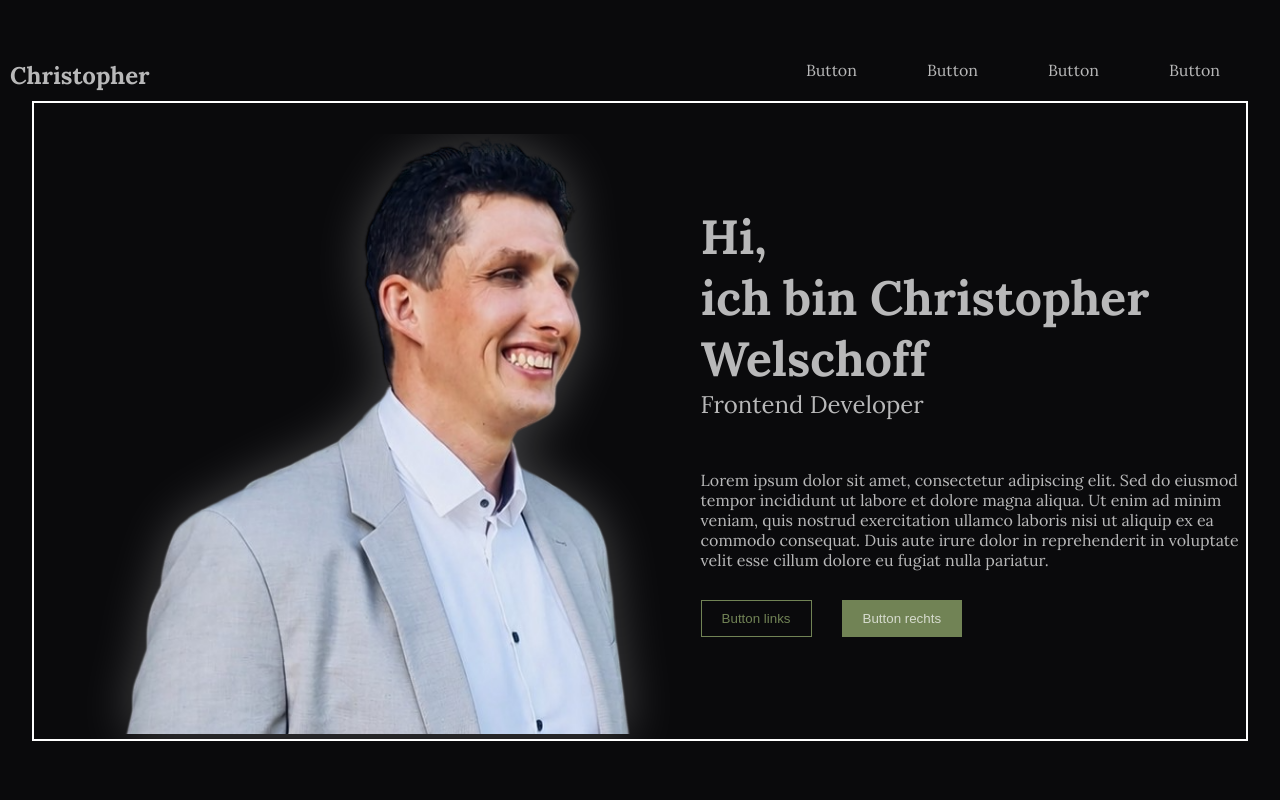
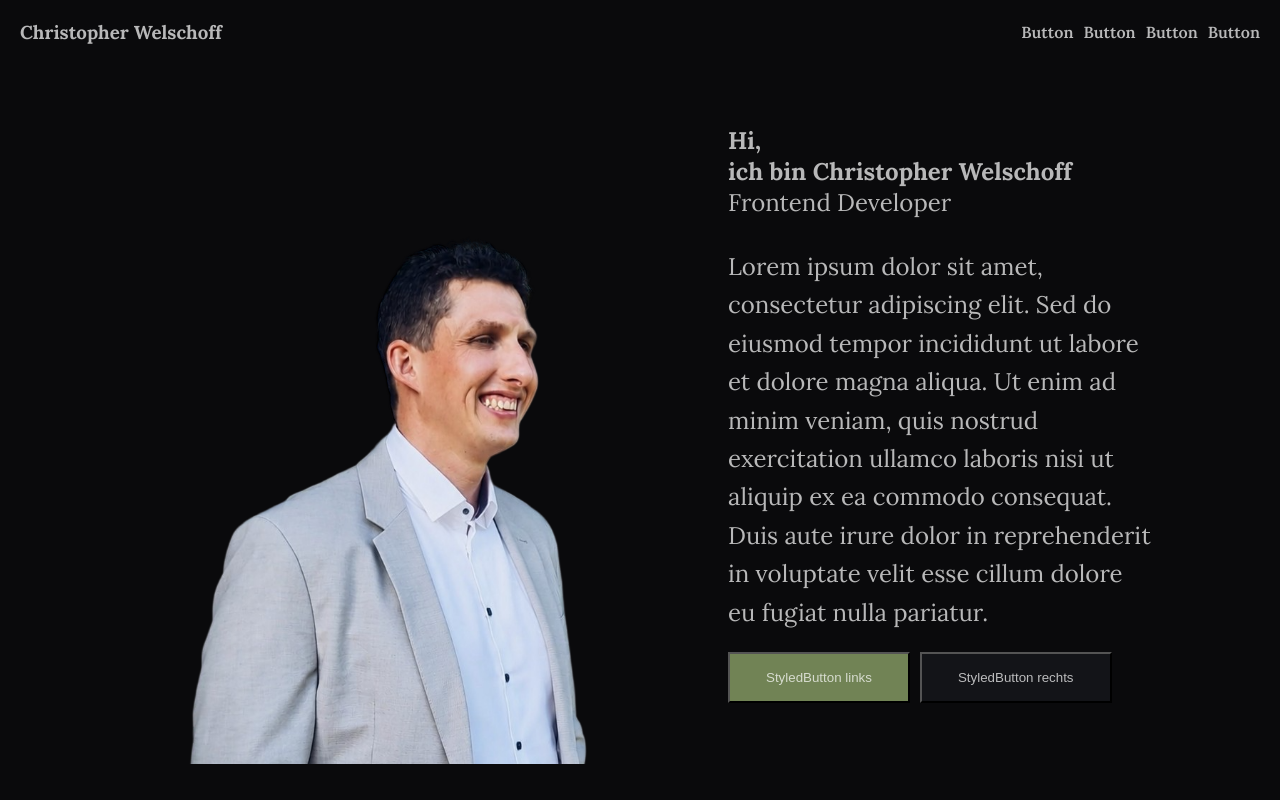
Before and after one commit to ChristopherWelschoff/my-website, a Next.js app: page / in a window 1280 px wide. Built offline with nearby package versions, Linux system fonts and the light colour scheme.

Commit message:
fix all css

```diff
--- a/components/Layout/Layout.js
+++ b/components/Layout/Layout.js
@@ -3,60 +3,64 @@ import Link from "next/link";
 
 export default function Layout({ children }) {
   return (
-    <Page>
+    <div>
       <StyledHeader>
-        <h2>Christopher</h2>
+        <h3>Christopher Welschoff</h3>
 
-        <StyledLinkContainer>
+        <LinkContainer>
           <StyledLink href="">Button</StyledLink>
           <StyledLink href="">Button</StyledLink>
           <StyledLink href="">Button</StyledLink>
           <StyledLink href="">Button</StyledLink>
-        </StyledLinkContainer>
+        </LinkContainer>
       </StyledHeader>
 
-      <StyledMain>{children}</StyledMain>
-
-      {/* <StyledFooter>Placeholder</StyledFooter> */}
-    </Page>
+      <main>{children}</main>
+    </div>
   );
 }
 
-const Page = styled.div`
+const StyledHeader = styled.header`
+  padding: 20px;
   display: flex;
-  flex-direction: column;
+  justify-content: space-between;
+  align-items: center;
 `;
 
-const StyledMain = styled.main`
-  flex: 1;
-`;
+const LinkContainer = styled.div`
+  display: flex;
+  align-items: center;
 
-const StyledHeader = styled.div`
-  display: flex;
-  justify-content: space-between;
-  padding: 10px;
-  margin-top: 50px;
-`;
-
-const StyledLinkContainer = styled.div`
-  display: flex;
-  gap: 20px;
-  font-size: 1rem;
+  gap: 10px;
 `;
 
 const StyledLink = styled(Link)`
+  position: relative;
   color: var(--text-primary);
   text-decoration: none;
-  margin-right: 50px;
+  font-weight: 600;
+
+  transition: color 0.2s ease;
+
+  &::after {
+    content: "";
+    position: absolute;
+    left: 0;
+    bottom: -6px;
+    width: 100%;
+    height: 2px;
+    background: var(--accent-green-hover);
+
+    transform: scaleX(0);
+    transform-origin: left;
+    transition: transform 0.3s ease;
+  }
 
   &:hover {
-    text-decoration: underline;
     color: var(--accent-green-hover);
   }
+
+  &:hover::after {
+    transform: scaleX(1);
+  }
 `;
-
-// const StyledFooter = styled.footer`
-//   width: 100%;
-//   border: solid white 2px;
-//   padding: 20px;
-// `;
--- a/components/Skillbar/skillbar.js
+++ b/components/Skillbar/skillbar.js
@@ -4,48 +4,18 @@ import styled from "styled-components";
 
 export default function Skillbar() {
   return (
-    <>
-      <SkillTextContainer>
-        <p>Tech-Stack</p>
-      </SkillTextContainer>
-      <SkillsContainer>
+    <div>
+      <div>Tech-Stack</div>
+
+      <ul>
         {skills.map((skill) => {
           return (
-            <>
-              <StyledListItem key={skill.name}>
-                <Image width={48} height={48} alt="skill" src={skill.icon} />
-                <p>{skill.name}</p>
-              </StyledListItem>
-            </>
+            <li key={skill.name}>
+              <Image alt={skill.name} width={48} height={48} src={skill.icon} />
+            </li>
           );
         })}
-      </SkillsContainer>
-    </>
+      </ul>
+    </div>
   );
 }
-
-const SkillTextContainer = styled.div`
-  display: flex;
-  justify-content: flex-start;
-`;
-
-const SkillsContainer = styled.ul`
-  display: flex;
-  flex-direction: row;
-  justify-content: center;
-
-  gap: 70px;
-  list-style: none;
-  border: solid white 1px;
-`;
-
-const StyledListItem = styled.li`
-  display: flex;
-  gap: 5px;
-  flex-direction: column;
-  justify-content: center;
-  padding: 24px 48px;
-  background-color: var(--bg-card);
-
-  /* filter: drop-shadow(0 0 25px rgba(255, 255, 255, 0.25)); */
-`;
--- /dev/null
+++ b/components/Title/title.js
@@ -0,0 +1,71 @@
+import styled from "styled-components";
+
+export default function Title() {
+  return (
+    <WelcomeTextContainer>
+      <p>Hi,</p>
+      <p>ich bin Christopher Welschoff</p>
+
+      <JobText>Frontend Developer</JobText>
+
+      <AboutText>
+        Lorem ipsum dolor sit amet, consectetur adipiscing elit. Sed do eiusmod
+        tempor incididunt ut labore et dolore magna aliqua. Ut enim ad minim
+        veniam, quis nostrud exercitation ullamco laboris nisi ut aliquip ex ea
+        commodo consequat. Duis aute irure dolor in reprehenderit in voluptate
+        velit esse cillum dolore eu fugiat nulla pariatur.
+      </AboutText>
+
+      <ButtonContainer>
+        <StyledButtonLeft>StyledButton links</StyledButtonLeft>
+        <StyledButtonRight>StyledButton rechts</StyledButtonRight>
+      </ButtonContainer>
+    </WelcomeTextContainer>
+  );
+}
+
+const WelcomeTextContainer = styled.div`
+  font-weight: 900;
+  font-size: 1rem;
+
+  @media (min-width: 768px) {
+    font-weight: 900;
+    font-size: 1.5rem;
+  }
+`;
+
+const JobText = styled.p`
+  font-weight: 400;
+`;
+
+const AboutText = styled.p`
+  margin-top: 30px;
+  font-weight: 300;
+  line-height: 1.6;
+`;
+
+const ButtonContainer = styled.div`
+  display: flex;
+  margin-top: 20px;
+  gap: 10px;
+`;
+
+const StyledButtonLeft = styled.button`
+  padding: 6px 12px;
+  background-color: var(--accent-green);
+  color: var(--test-secondary);
+
+  @media (min-width: 768px) {
+    padding: 16px 36px;
+  }
+`;
+
+const StyledButtonRight = styled.button`
+  padding: 6px 12px;
+  background-color: var(--bg-card);
+  color: var(--test-secondary);
+
+  @media (min-width: 768px) {
+    padding: 16px 36px;
+  }
+`;
--- a/pages/_app.js
+++ b/pages/_app.js
@@ -1,6 +1,6 @@
 import GlobalStyle from "@/styles/globalstyles";
 import Layout from "@/components/Layout/Layout";
-import Skillbar from "@/components/Skillbar/skillbar";
+
 
 export default function App({ Component, pageProps }) {
   return (
--- a/pages/_document.js
+++ b/pages/_document.js
@@ -32,7 +32,9 @@ export default class MyDocument extends Document {
   render() {
     return (
       <Html lang="de">
-        <Head />
+        <Head>
+          <meta name="viewport" content="width=device-width, initial-scale=1" />
+        </Head>
         <body>
           <Main />
           <NextScript />
--- a/pages/index.js
+++ b/pages/index.js
@@ -1,121 +1,48 @@
 import styled from "styled-components";
 import Image from "next/image";
+import Skillbar from "@/components/Skillbar/skillbar";
+import Title from "@/components/Title/title";
 
 export default function Home() {
   return (
-    <MainContent>
-      <ImageContainer>
+    <div>
+      <HeroCard>
         <StyledImage
           priority="eager"
-          width={800}
-          height={600}
+          width={600}
+          height={700}
           alt="cover"
           src="/assets/me-cover.png"
         />
-      </ImageContainer>
-      <StyledTitle>
-        <p> Hi,</p>
-        <p>ich bin Christopher Welschoff</p>
-        <JobText>Frontend Developer</JobText>
-        <AboutText>
-          Lorem ipsum dolor sit amet, consectetur adipiscing elit. Sed do
-          eiusmod tempor incididunt ut labore et dolore magna aliqua. Ut enim ad
-          minim veniam, quis nostrud exercitation ullamco laboris nisi ut
-          aliquip ex ea commodo consequat. Duis aute irure dolor in
-          reprehenderit in voluptate velit esse cillum dolore eu fugiat nulla
-          pariatur.
-        </AboutText>
-        <ButtonContainer>
-          <StyledButtonLeft>Button links</StyledButtonLeft>
-          <StyledButtonRight>Button rechts</StyledButtonRight>
-        </ButtonContainer>
-      </StyledTitle>
-    </MainContent>
+
+        <Title />
+      </HeroCard>
+
+      {/* <div>
+        <Skillbar />
+      </div> */}
+    </div>
   );
 }
 
-const MainContent = styled.div`
+const HeroCard = styled.div`
   display: flex;
-  justify-content: space-around;
-  font-size: 1.15rem;
-  width: 95%;
-  min-height: 80vh;
-  margin: 0 auto;
-  border: solid white 2px;
-`;
-const ImageContainer = styled.div`
-  align-self: flex-end;
-  overflow: hidden;
-  overflow: hidden;
-  box-shadow: 0 0 40px 20px var(--background);
+  align-items: center;
+  justify-content: center;
 `;
 
 const StyledImage = styled(Image)`
+  width: 140px;
+  height: 180px;
+
+  border-radius: 16px;
   object-fit: cover;
-  object-position: 50% 30%;
-  /* mask-image: radial-gradient(circle, black 55%, transparent 75%);
+  object-position: center 15%;
 
-  -webkit-mask-image: radial-gradient(circle, black 55%, transparent 75%); */
+  flex-shrink: 0;
 
-  filter: drop-shadow(0 0 25px rgba(255, 255, 255, 0.25));
-`;
-
-const StyledTitle = styled.div`
-  display: flex;
-  overflow-wrap: break-word;
-  flex-direction: column;
-  font-size: 3rem;
-  font-weight: 900;
-  align-items: flex-start;
-  justify-content: center;
-  min-width: 0;
-  max-width: 45%;
-`;
-
-const JobText = styled.p`
-  font-size: 1.5rem;
-  font-weight: 400;
-`;
-const AboutText = styled.p`
-  min-width: 0;
-  overflow-wrap: break-word;
-  font-size: 1rem;
-  font-weight: 400;
-  margin-top: 50px;
-`;
-
-const ButtonContainer = styled.div`
-  display: flex;
-  justify-content: flex-start;
-  gap: 30px;
-  margin-top: 30px;
-
-`;
-
-const StyledButtonLeft = styled.button`
-  background-color: var(--bg-primary);
-  color: var(--accent-green);
-  text-decoration: none;
-  padding: 10px 20px;
-  cursor: pointer;
-  border: solid var(--accent-green) 1px;
-
-  &:hover {
-    background-color: var(--accent-green);
-    color: var(--text-primary);
+  @media (min-width: 768px) {
+    width: 600px;
+    height: 700px;
   }
 `;
-
-const StyledButtonRight = styled.button`
-  background-color: var(--accent-green);
-  color: var(--text-primary);
-  text-decoration: none;
-  padding: 10px 20px;
-  cursor: pointer;
-  border: solid var(--accent-green) 1px;
-
-  &:hover {
-    background-color: var(--bg-primary);
-    color: var(--accent-green);
-  }
-`;
--- a/styles/globalstyles.js
+++ b/styles/globalstyles.js
@@ -14,33 +14,56 @@ const GlobalStyle = createGlobalStyle`
     padding: 0;
   }
 
+
+
   :root {
     /* Hintergrundfarben */
-    --bg-primary: #0a0a0c; /* Haupthintergrund (sehr dunkles Anthrazit/Schwarz) */
-    --bg-card: #131418; /* Container & Cards */
-    --bg-card-hover: #1c1d22; /* Interaktive Flächen bei Hover */
+    --bg-primary: #0a0a0c;
+    --bg-card: #131418;
+    --bg-card-hover: #1c1d22;
+    --header-accent: #8a8f7a;
 
     /* Textfarben */
-    --text-primary: #ffffffb6; /* Haupttext & Überschriften */
-    --text-secondary: #8d8e92; /* Muted Text / Labels */
-    --text-dimmed: #5c5d61; /* Inaktive Elements & Subtitles */
+    --text-primary: #ffffffb6;
+    --text-secondary: #8d8e92;
+    --text-dimmed: #5c5d61;
 
     /* Akzentfarben */
-    --accent-green: #718355; /* Olivgrün (Button-Akzent) */
+    --accent-green: #718355;
     --accent-green-hover: #819662;
 
     /* Rahmentöne */
-    --border-muted: #24262b; /* Dezente Trennlinien & Rahmen */
-    --border-active: #ffffff; /* Aktive Indikatoren */
+    --border-muted: #24262b;
+    --border-active: #ffffff;
+
+    /* Spacing-System (Mobile-Werte als Basis) */
+    --space-section: 32px;
+    --space-container: 16px;
+    --space-inline: 12px;
   }
 
-body {
-    width: 100%;
+  @media (min-width: 768px) {
+    :root {
+      --space-section: 60px;
+      --space-container: 40px;
+      --space-inline: 20px;
+    }
+  }
+
+  body {
     background-color: var(--bg-primary);
     color: var(--text-primary);
     font-family: ${lora.style.fontFamily};
     min-height: 100vh;
-}
+    min-height: 100dvh;
+
+  }
+
+  main {
+    flex: 1;
+    width: 80%;
+    margin: 0 auto
+  }
 `;
 
 export default GlobalStyle;
```
